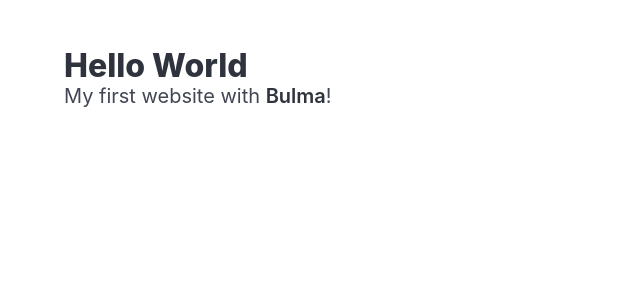
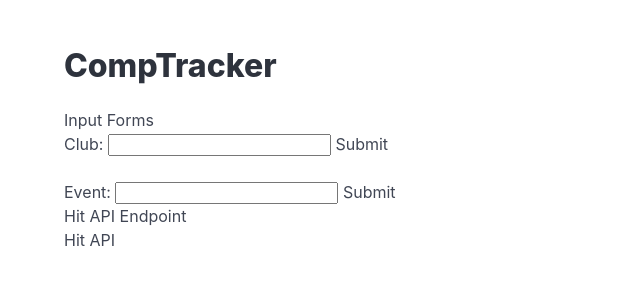
Before and after one commit to rafcole/Comp_Tracker, a Flask app: page / in a window 1280 px wide. Shown: the top 300 px of the page, without its empty margins (0-640 px from the left). Run offline with Flask 3, Linux system fonts and the light colour scheme.

Commit message:
login button added

```diff
--- a/templates/index.html
+++ b/templates/index.html
@@ -4,7 +4,7 @@
 <head>
   <meta charset="utf-8">
   <meta name="viewport" content="width=device-width, initial-scale=1">
-  <title>Hello Bulma!</title>
+  <title>CompTracker</title>
   <link rel="stylesheet" href="https://cdn.jsdelivr.net/npm/bulma@1.0.0/css/bulma.min.css">
 </head>
 
@@ -12,12 +12,58 @@
   <section class="section">
     <div class="container">
       <h1 class="title">
-        Hello World
+        CompTracker
       </h1>
-      <p class="subtitle">
-        My first website with <strong>Bulma</strong>!
-      </p>
-    </div>
+      <h2>Input Forms</h2>
+      <form>
+        <label for="clubs">Club:</label>
+        <input type="text" id="club" name="club">
+        <button type="submit">Submit</button>
+      </form>
+      <br>
+      <form>
+        <label for="events">Event:</label>
+        <input type="text" id="event" name="event">
+        <button type="submit">Submit</button>
+      </form>
+
+      <h2>Hit API Endpoint</h2>
+      <button id="apiButton">Hit API</button>
+
+      <script>
+        // Function to handle button click event
+        function hitAPI() {
+          // Make an API request using fetch or XMLHttpRequest
+          fetch('http://127.0.0.1:5000/login', {
+            method: 'POST', // or 'POST', 'PUT', etc.
+            headers: {
+              'Content-Type': 'application/json',
+              // Add any required headers here
+            },
+            // Add any additional options like body, etc.
+          })
+            .then(response => {
+              if (!response.ok) {
+                throw new Error('Network response was not ok');
+              }
+              // Process the response
+              return response.json();
+            })
+            .then(data => {
+              // Handle the data returned by the API
+              console.log(data);
+            })
+            .catch(error => {
+              // Handle errors
+              console.error('There was a problem with the API request:', error);
+            });
+        }
+
+        // Add event listener to the button
+        document.getElementById("apiButton").addEventListener("click", hitAPI);
+      </script>
+
+</div>
   </section>
 </body>
 
```
